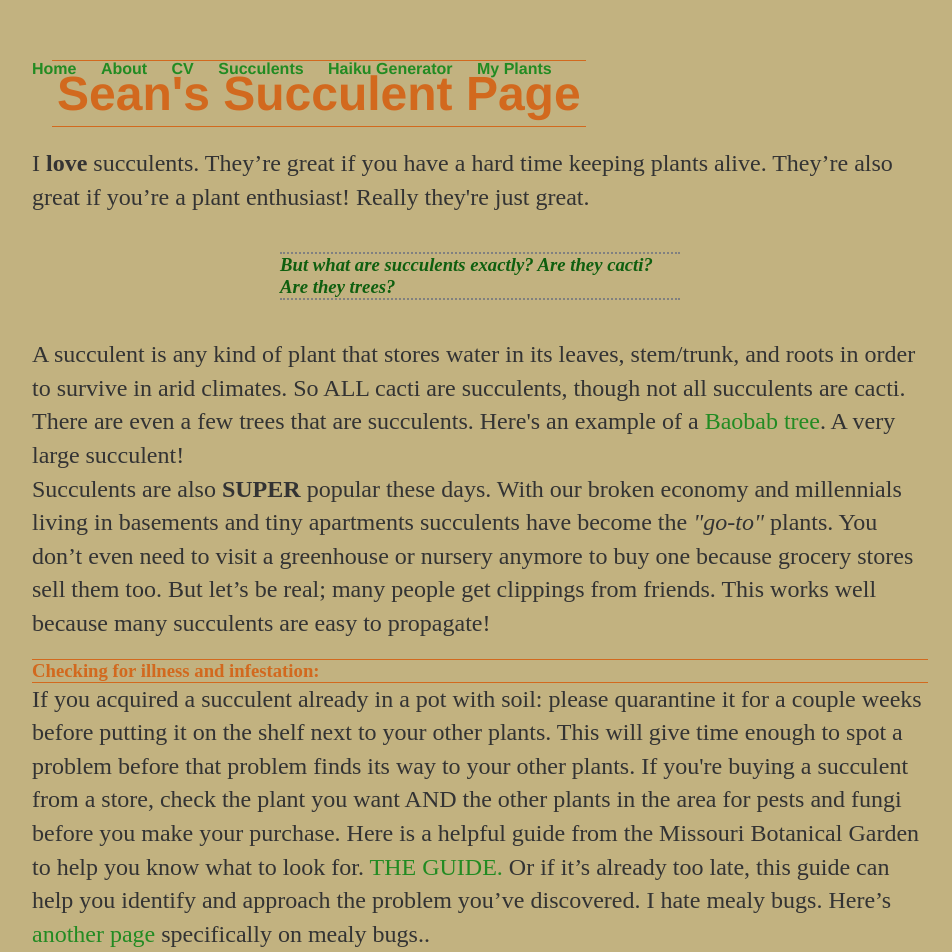
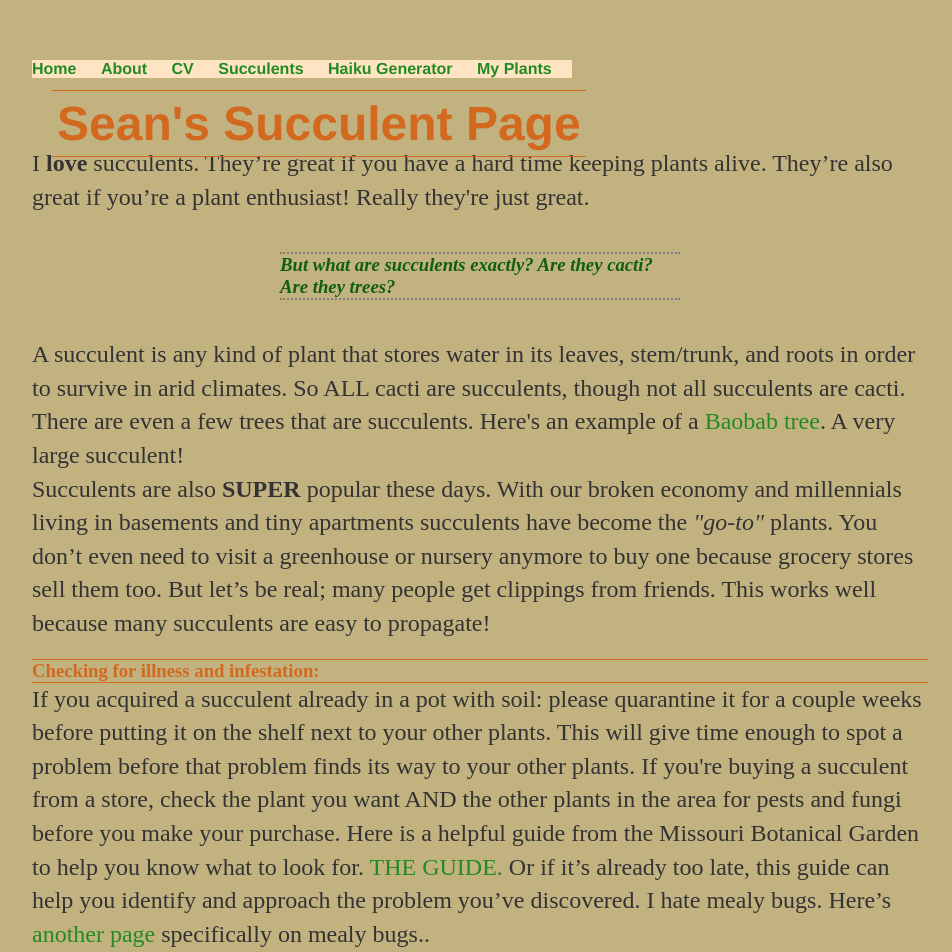
Before and after one commit to SeanEFletcher/SeanEFletcher.github.io, a Jekyll site: the page plants/index.html, which Jekyll copies as it is, in a window 1280 px wide. Shown: the top 952 px of the page, without its empty margins (160-1112 px from the left). Built offline with Jekyll 4.4.1, drawn with Linux system fonts in a browser that asks for light colours.

Commit message:
Update succulents.css

```diff
--- a/css/succulents.css
+++ b/css/succulents.css
@@ -16,8 +16,10 @@ body {
 
 h1 {
     width: fit-content;
-    text-align: center;
+    margin: auto;
     display: block;
+    position: relative;
+    top: 30px;
     padding: 5px;
     margin: 20px;
 }
@@ -73,6 +75,7 @@ nav ul, footer ul {
     list-style: none;
     font-weight: bold;
     position: fixed;
+    background-color: bisque;
 }
 nav ul li, footer ul li {
     display: inline;
```
